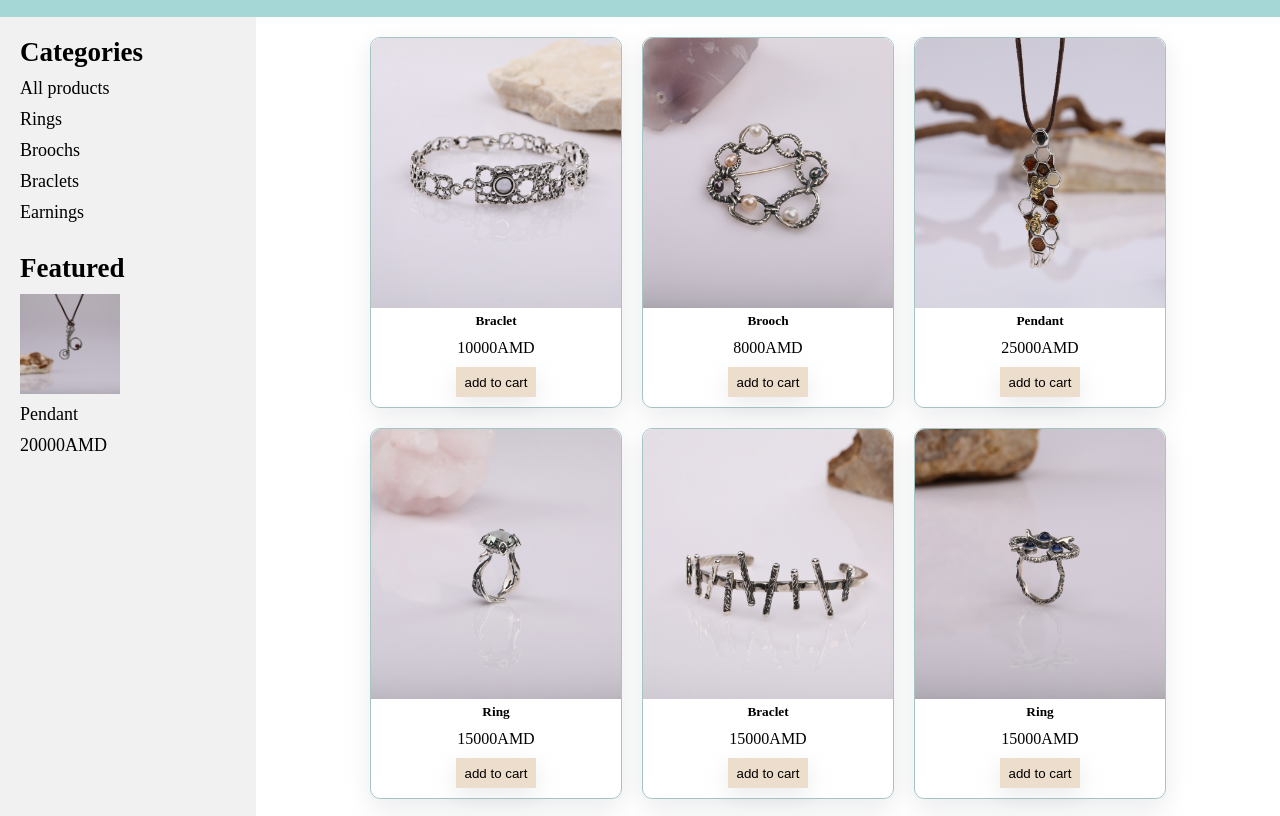
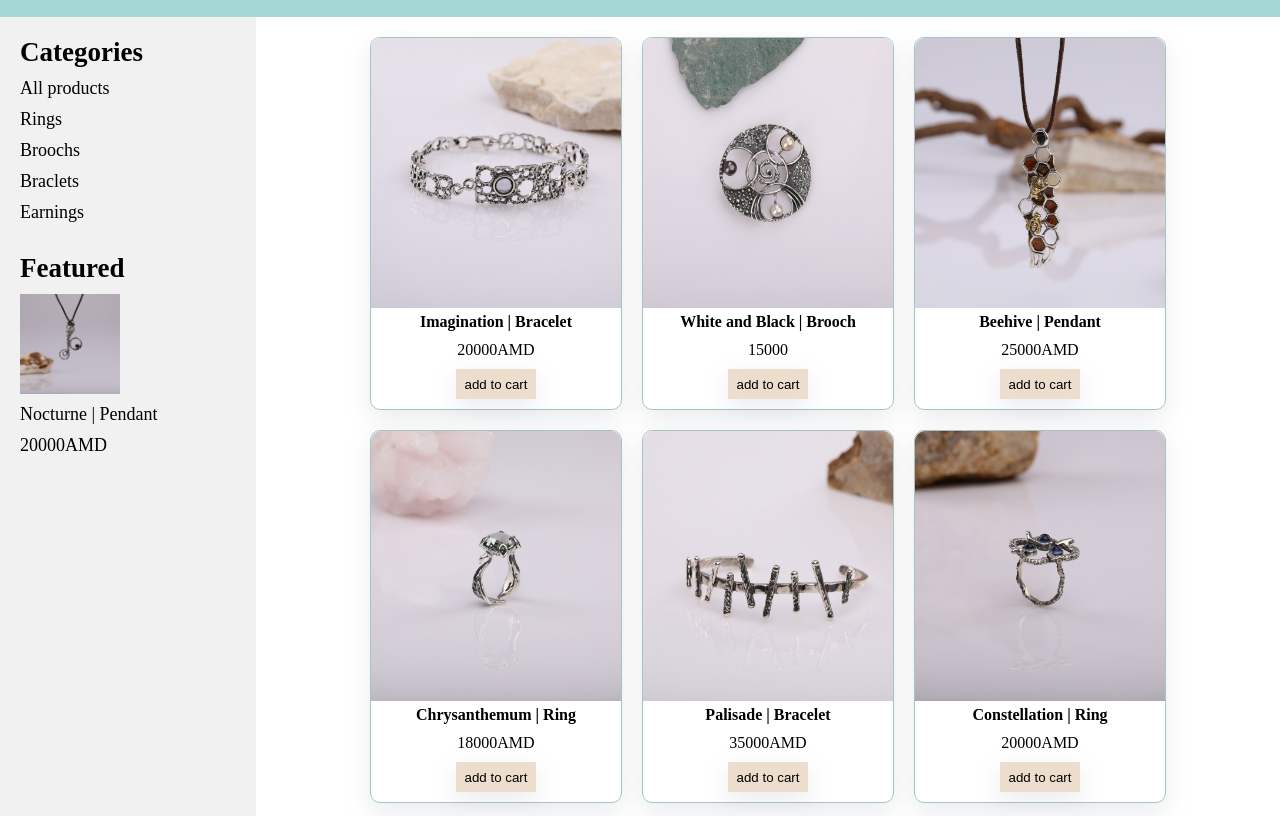
Before and after one commit to dianna-paronyan/e-commerce, a plain HTML site: page index.html in a window 1280 px wide. Shown: the part 70-886 px from the top of the page. Drawn offline with Linux system fonts and the light colour scheme.

Commit message:
change descriptions

```diff
--- a/index.js
+++ b/index.js
@@ -10,72 +10,62 @@ const productData = [
   {
     id: 1,
     image: 'images/2956afcacb8bf9ac0cf1baf5deec8e0d.jpg',
-    description: 'Braclet',
-    price: '10000AMD',
-    count: 0,
+    description: 'Imagination | Bracelet',
+    price: '20000AMD',
   },
   {
     id: 2,
-    image: 'images/brooch1.jpg',
-    description: 'Brooch',
-    price: '8000AMD',
-    count: 0,
+    image: 'images/brooch2.jpg',
+    description: 'White and Black | Brooch',
+    price:'15000'
   },
   {
     id: 3,
     image: 'images/pendant1.jpg',
-    description: 'Pendant',
+    description: 'Beehive | Pendant',
     price: '25000AMD',
-    count: 0,
   },
   {
     id: 4,
     image: 'images/ring7.jpg',
-    description: 'Ring',
-    price: '15000AMD',
-    count: 0,
+    description: 'Chrysanthemum | Ring',
+    price: '18000AMD',
   },
   {
     id: 5,
     image: 'images/1_Palisade.jpg',
-    description: 'Braclet',
-    price: '15000AMD',
-    count: 0,
+    description: 'Palisade | Bracelet',
+    price: '35000AMD',
   },
   {
     id: 6,
     image: 'images/ring6.jpg',
-    description: 'Ring',
-    price: '15000AMD',
-    count: 0,
+    description: 'Constellation | Ring',
+    price: '20000AMD',
   },
   {
     id: 7,
     image: 'images/pendant3.jpg',
-    description: 'Pendant',
+    description: 'Nocturne | Pendant',
     price: '20000AMD',
-    count: 0,
   },
   {
     id: 8,
     image: 'images/earning1.jpg',
-    description: 'Earning',
+    description: 'Frozen music | Earrings',
     price: '15000AMD',
-    count: 0,
   },
   {
     id: 9,
-    image: 'images/brooch2.jpg',
-    description: 'Brooch',
-    price: '10000AMD',
-    count: 0,
+    image:'images/1_Armenian-medieval-loom.webp',
+    description: 'Armenian medieval | Earrings',
+    price: '25000AMD',
   },
   {
     id: 10,
     image: 'images/1_The-world-in-the-palm.jpg',
-    description: 'Braclet',
-    price: '20000AMD',
-    count: 0,
+    description: 'The world in the palm | Bracelet',
+    price: '30000AMD',
   },
 ]
 
@@ -111,13 +101,13 @@ function presentCards(res, data) {
   const button_add_cart = document.createElement('button')
   button_add_cart.className = 'btn_add_cart'
   button_add_cart.textContent = 'add to cart'
-  const h5 = document.createElement('h5')
+  const h4 = document.createElement('h4')
   const p = document.createElement('p')
   image.src = res.image
-  h5.textContent = res.description
+  h4.textContent = res.description
   p.textContent = res.price
   card.appendChild(image)
-  textBox.append(h5, p, button_add_cart)
+  textBox.append(h4, p, button_add_cart)
   card.appendChild(textBox)
   rightSide.append(card)
   console.log(res, 'res')
--- a/style.css
+++ b/style.css
@@ -236,6 +236,7 @@ input[type="checkbox"]:checked ~ .menu {
 }
 
 footer {
+  width: 100%;
   display: flex;
   justify-content: center;
   align-items: center;
```
Also changed, not shown: images/1_Armenian-medieval-loom.webp (added).
